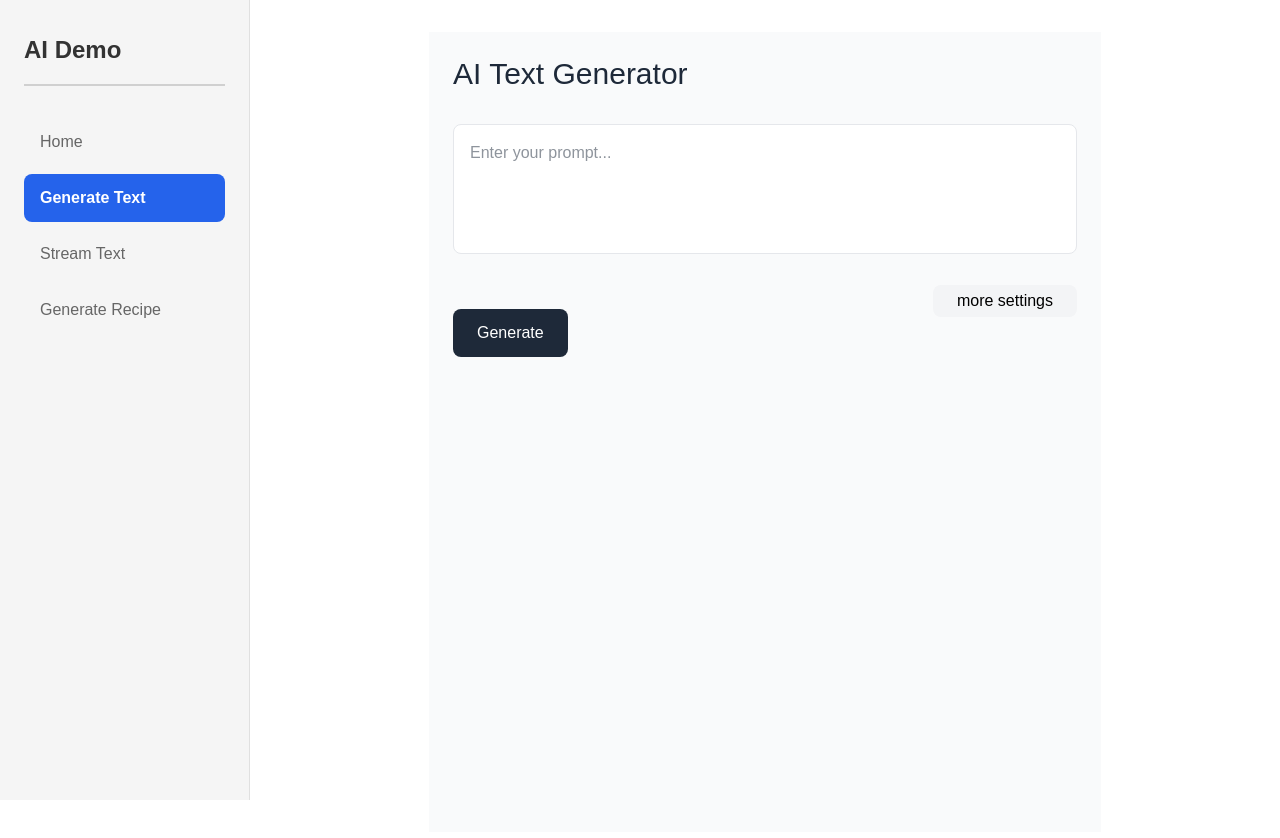
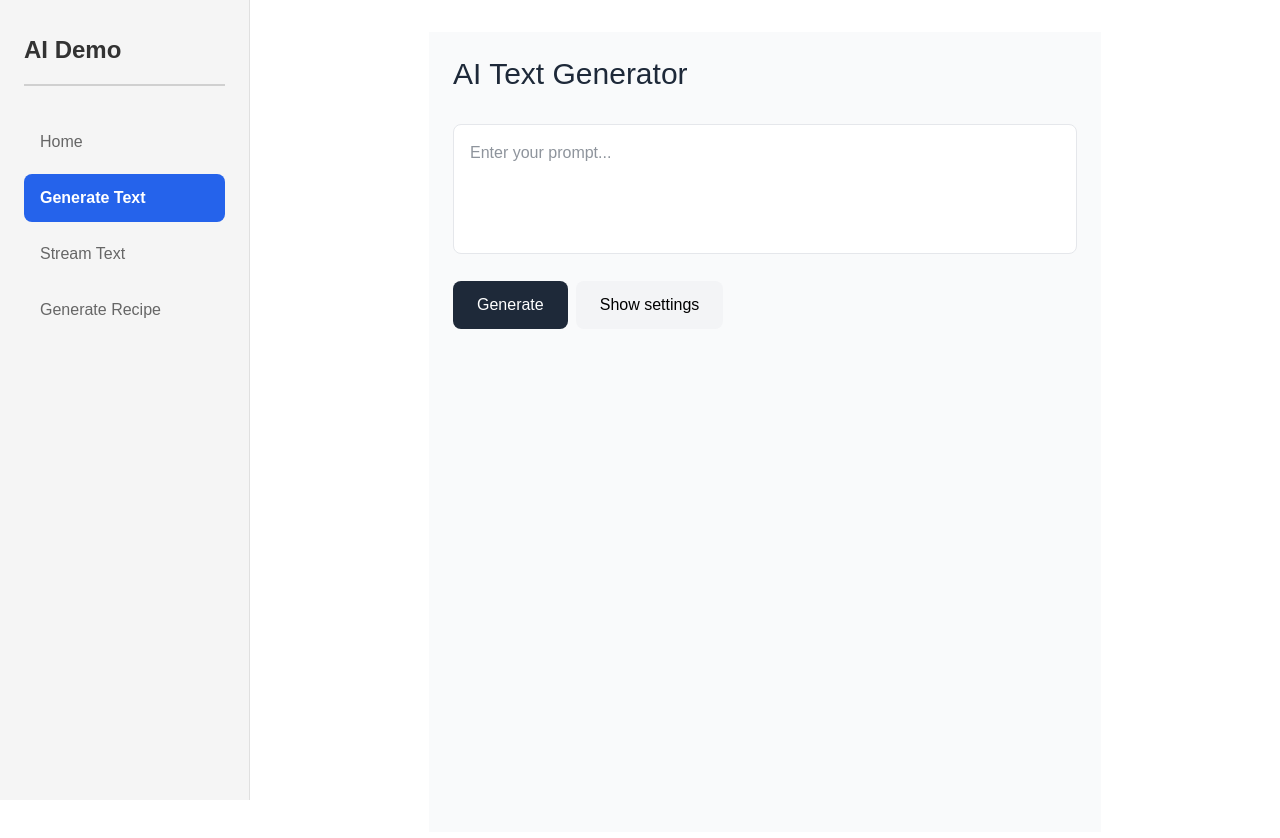
Before and after one commit to BobGerman/TestSite, a Next.js app in the folder nextAgent/ai-demo/: page /pages/generateText in a window 1280 px wide. Shown: the top 838 px of the page. Built offline with nearby package versions, Linux system fonts and the light colour scheme.

Commit message:
Improve format of buttons, textarea

```diff
--- a/nextAgent/ai-demo/app/pages/generateText/page.tsx
+++ b/nextAgent/ai-demo/app/pages/generateText/page.tsx
@@ -40,21 +40,14 @@ export default function Home() {
         AI Text Generator
       </h1>
 
-      <form onSubmit={handleSubmit} className="space-y-6">
+      <form onSubmit={handleSubmit} className="space-y-5">
         <textarea
           value={prompt}
           onChange={(e) => setPrompt(e.target.value)}
           placeholder="Enter your prompt..."
-          className="w-full p-4 border border-gray-200 rounded-lg focus:ring-2 focus:ring-gray-300 focus:border-transparent outline-none resize-none transition-all text-gray-800 bg-white"
+          className="w-full p-4 border border-gray-200 rounded-lg focus:ring-2 focus:ring-gray-300 focus:border-transparent outline-none resize-none transition-all text-gray-800 bg-white mb-0"
           rows={4}
         />
-        <button
-          type="button"
-          onClick={() => setIsExpanded(!isExpanded)}
-          className="float-right px-6 py-1 bg-gray-100 text-black rounded-lg disabled:bg-gray-400 disabled:cursor-not-allowed transition-colors font-small"
-        >
-          more settings
-        </button>
         <div
           className={`overflow-hidden transition-all duration-300 ${isExpanded ? "max-h-96" : "max-h-0"}`}
         >
@@ -85,6 +78,13 @@ export default function Home() {
         >
           {loading ? "Generating..." : "Generate"}
         </button>
+        <button
+          type="button"
+          onClick={() => setIsExpanded(!isExpanded)}
+          className="mx-2 px-6 py-3 bg-gray-100 text-black rounded-lg disabled:bg-gray-400 disabled:cursor-not-allowed transition-colors font-small"
+        >
+          {isExpanded ? "Hide settings" : "Show settings"}
+        </button>
       </form>
 
       {result && (
```
